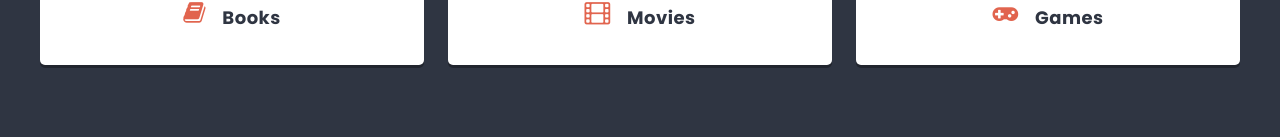
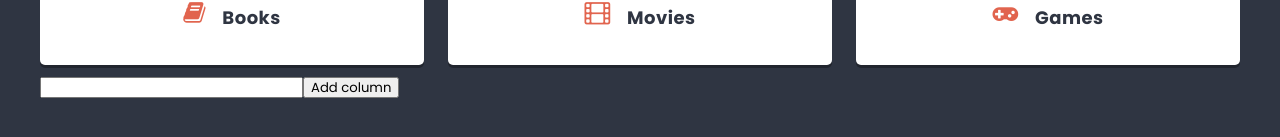
Before and after one commit to GabrielaDun/first-react-app, a React (Create React App) app in the folder first-react-app/: page / in a window 1280 px wide. Shown: the part 555-692 px from the top of the page. Built offline with nearby package versions, Linux system fonts and the light colour scheme.

Commit message:
Changed elements into Usestate hooks

```diff
--- a/first-react-app/src/components/Column/Column.js
+++ b/first-react-app/src/components/Column/Column.js
@@ -4,6 +4,7 @@ const Column = props => {
     return (
         <article className={styles.column}>
             <h2 className={styles.title} title ={props.title}><span className={styles.icon + ' fa fa-' + props.icon}> <i className={props.icon}></i></span> {props.title} </h2>
+
         </article>
     );
   };
--- a/first-react-app/src/components/List/List.js
+++ b/first-react-app/src/components/List/List.js
@@ -1,7 +1,14 @@
 import Column from '../Column/Column';
 import styles from './List.module.scss';
+import { useState } from 'react';
 
 const List = () => {
+    const [columns, setColumns] = useState([
+        { id: 1, title: 'Books', icon: 'book' },
+        { id: 2, title: 'Movies', icon: 'film' },
+        { id: 3, title: 'Games', icon: 'gamepad' }
+    ]);
+
     return (
       <div>
           <header className={styles.header}>
@@ -9,10 +16,12 @@ const List = () => {
           </header>
           <p className={styles.description}>Interesting things I want to check out</p>
           <section className={styles.columns}>
-              <Column title = "Books" icon = "book" />
-              <Column title = "Movies" icon = "film" />
-              <Column title = "Games" icon = "gamepad" />
+            {columns.map(column => <Column key={column.id} title={column.title} icon={column.icon} />)}
           </section>
+          <form>
+            <input type="text" />
+            <button>Add column</button>
+            </form>
       </div>
     );
   };
```
